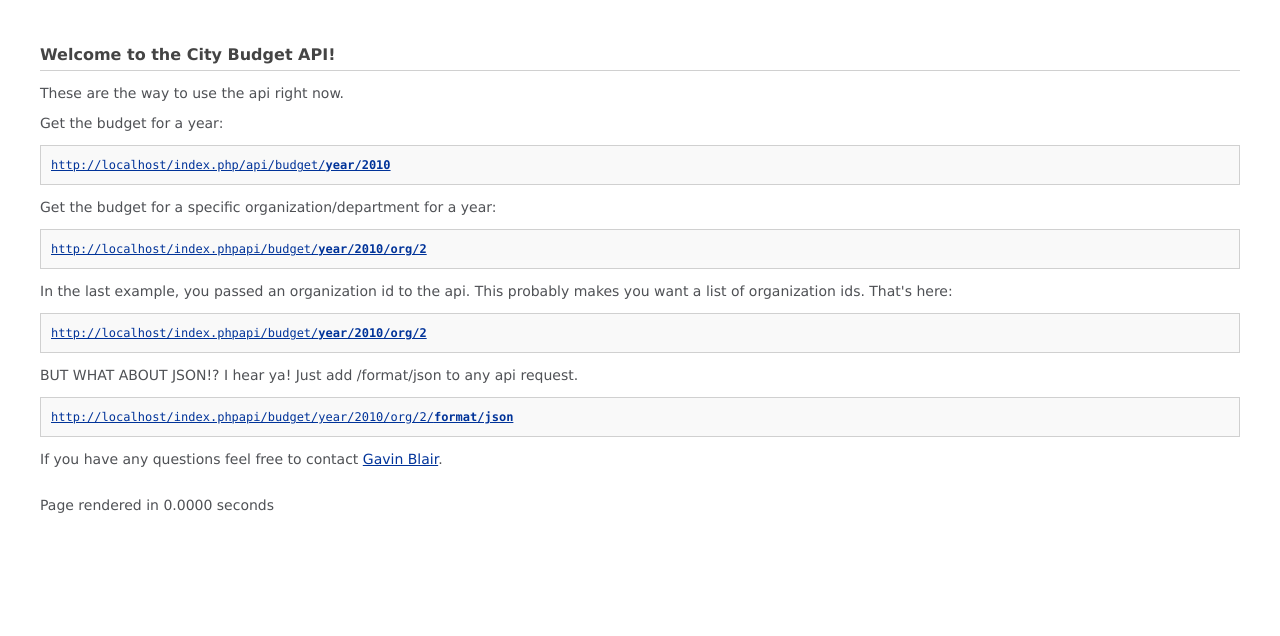
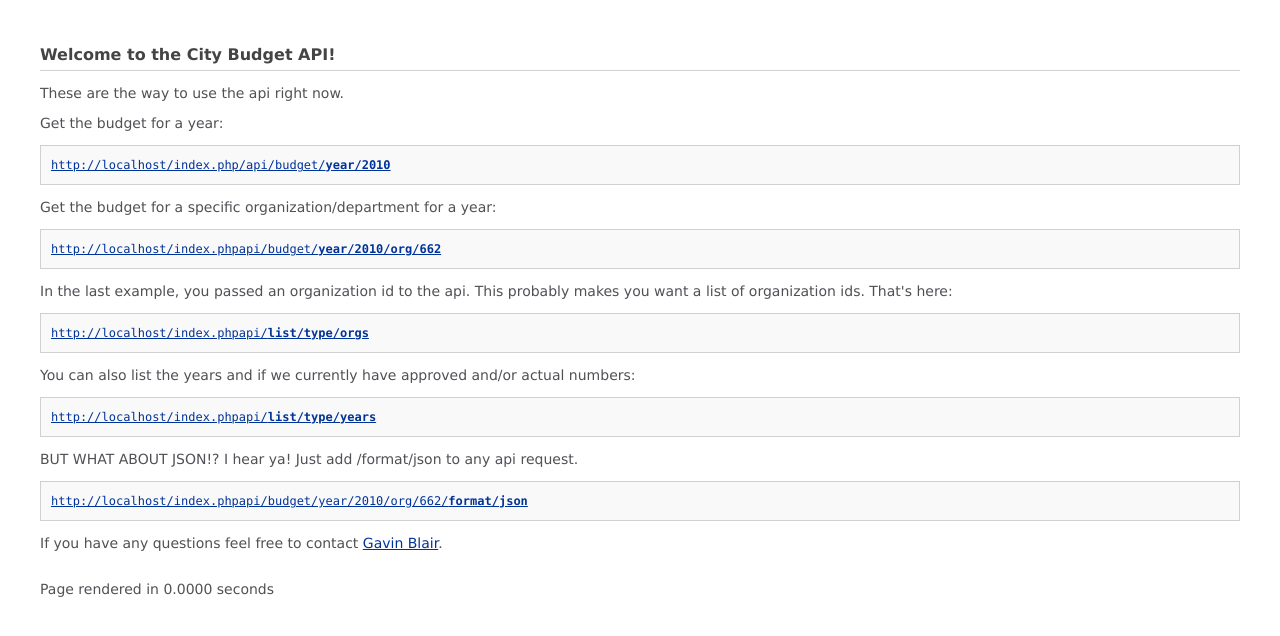
Before and after one commit to rtraction/citybudget, a CodeIgniter app: page / in a window 1280 px wide. Shown: the top 636 px of the page. Run offline with CodeIgniter, Linux system fonts and the light colour scheme.

Commit message:
now the budget actually show the name of the organization. added a year/total list as well and fixed the typos on the welcome page

```diff
--- a/application/models/budget.php
+++ b/application/models/budget.php
@@ -9,13 +9,22 @@ class Budget extends Model {
 
 	function get_budget($year, $organization = 0){
 		if($organization > 0) {
-			$query = $this->db->query("SELECT name as organization, a.organization_id, a.program,  a.grouping, a.organization_id, a.amount as approved, b.amount as actual FROM amounts a LEFT JOIN amounts b on (a.type != b.type AND a.program = b.program) LEFT JOIN organizations ON (a.organization_id = organizations.id AND a.year = b.year) WHERE a.year = $year AND a.type = 'approved' AND a.organization_id = $organization ORDER BY organizations.id");
+			$query = $this->db->query("SELECT o.name as organization, a.organization_id, a.program,  a.grouping, a.organization_id, a.amount as approved, b.amount as actual
+									   FROM amounts a
+									   LEFT JOIN amounts b on (a.type != b.type AND a.program = b.program AND a.year = b.year)
+									   LEFT JOIN organizations o ON (a.organization_id = o.id)
+									   WHERE a.year = $year AND a.type = 'approved' AND a.organization_id = $organization
+									   ORDER BY o.id");
 		} else {
-			$query = $this->db->query("SELECT name as organization, a.organization_id, a.program,  a.grouping, a.organization_id, a.amount as approved, b.amount as actual FROM amounts a LEFT JOIN amounts b on (a.type != b.type AND a.program = b.program) LEFT JOIN organizations ON (a.organization_id = organizations.id AND a.year = b.year) WHERE a.year = $year AND a.type = 'approved' ORDER BY organizations.id");
+			$query = $this->db->query("SELECT o.name as organization, a.organization_id, a.program,  a.grouping, a.organization_id, a.amount as approved, b.amount as actual
+									   FROM amounts a
+									   LEFT JOIN amounts b on (a.type != b.type AND a.program = b.program AND a.year = b.year)
+									   LEFT JOIN organizations o ON (a.organization_id = o.id)
+									   WHERE a.year = $year AND a.type = 'approved'
+									   ORDER BY o.id");
 		}
 
 		$return = array();
-		$items = array();
 		if($query->num_rows() > 0) {
 			foreach($query->result() as $row){
 				if(!isset($return[$row->organization_id])){
@@ -66,7 +75,9 @@ class Budget extends Model {
 	}
 
 	function get_organizations() {
-		$query = $this->db->query("select distinct year, o.id, name from amounts a left JOIN organizations o ON (organization_id = o.id);");
+		$query = $this->db->query("SELECT DISTINCT year, o.id, name from amounts a
+								   LEFT JOIN organizations o
+								   ON (organization_id = o.id);");
 		if($query->num_rows() > 0) {
 			$return = array();
 			foreach($query->result() as $row) {
@@ -83,6 +94,25 @@ class Budget extends Model {
 		return false;
 	}
 
+	function get_years(){
+		$query = $this->db->query("SELECT a.year, a.type, sum(a.amount) as total
+								   FROM amounts a
+								   LEFT JOIN amounts b on (a.type != b.type AND a.program = b.program AND a.year = b.year)
+								   GROUP BY a.year, a.type;");
+		if($query->num_rows() > 0) {
+			$return = array();
+			foreach($query->result() as $row) {
+				if(!isset($return[$row->year]['year'])){
+					$return[$row->year] = array('year'=>$row->year, 'types'=>array());
+				}
+					$return[$row->year]['types'][$row->type]=$row->total;
+			}
+			return $return;
+		}
+
+		return false;
+	}
+
 	function get_organization_id($name){
 		$name = addslashes(trim($name));
 		$query = $this->db->query("SELECT id FROM organizations WHERE name = '{$name}'");
@@ -96,8 +126,12 @@ class Budget extends Model {
 
 	/*Not yet tested*/
 	function set_organization($name){
-		$this->db->insert('organizations', array('name'=>$name));
-		return $this->db->insert_id();
+		$success = $this->db->insert('organizations', array('name'=>$name));
+		if($success){
+			return $this->db->insert_id();
+		}else{
+			return false;
+		}
 	}
 
 }
--- a/application/views/welcome_message.php
+++ b/application/views/welcome_message.php
@@ -51,13 +51,16 @@ code {
 <code><a href="<?php echo site_url('/api/budget/year/2010'); ?>"><?php echo site_url(); ?>/api/budget/<strong>year/2010</strong></a></code>
 
 <p>Get the budget for a specific organization/department for a year:</p>
-<code><a href="<?php echo site_url('api/budget/year/2010/org/2'); ?>"><?php echo site_url(); ?>api/budget/<strong>year/2010/org/2</strong></a></code>
+<code><a href="<?php echo site_url('api/budget/year/2010/org/662'); ?>"><?php echo site_url(); ?>api/budget/<strong>year/2010/org/662</strong></a></code>
 
 <p>In the last example, you passed an organization id to the api. This probably makes you want a list of organization ids. That's here:</p>
-<code><a href="<?php echo site_url('api/budget/year/2010/org/2'); ?>"><?php echo site_url(); ?>api/budget/<strong>year/2010/org/2</strong></a></code>
+<code><a href="<?php echo site_url('api/list/type/orgs'); ?>"><?php echo site_url(); ?>api/<strong>list/type/orgs</strong></a></code>
+
+<p>You can also list the years and if we currently have approved and/or actual numbers:</p>
+<code><a href="<?php echo site_url('api/list/type/years'); ?>"><?php echo site_url(); ?>api/<strong>list/type/years</strong></a></code>
 
 <p>BUT WHAT ABOUT JSON!? I hear ya! Just add /format/json to any api request.</p>
-<code><a href="<?php echo site_url('api/budget/year/2010/org/2/format/json'); ?>"><?php echo site_url(); ?>api/budget/year/2010/org/2/<strong>format/json</strong></a></code>
+<code><a href="<?php echo site_url('api/budget/year/2010/org/662/format/json'); ?>"><?php echo site_url(); ?>api/budget/year/2010/org/662/<strong>format/json</strong></a></code>
 
 
 <p>If you have any questions feel free to contact <a href="mailto:gavin.blair+citybudget@rtraction.com">Gavin Blair</a>.</p>
```
Also changed, not shown: application/controllers/api.php (+5 -2 lines), application/controllers/import.php (+5 -6 lines).
